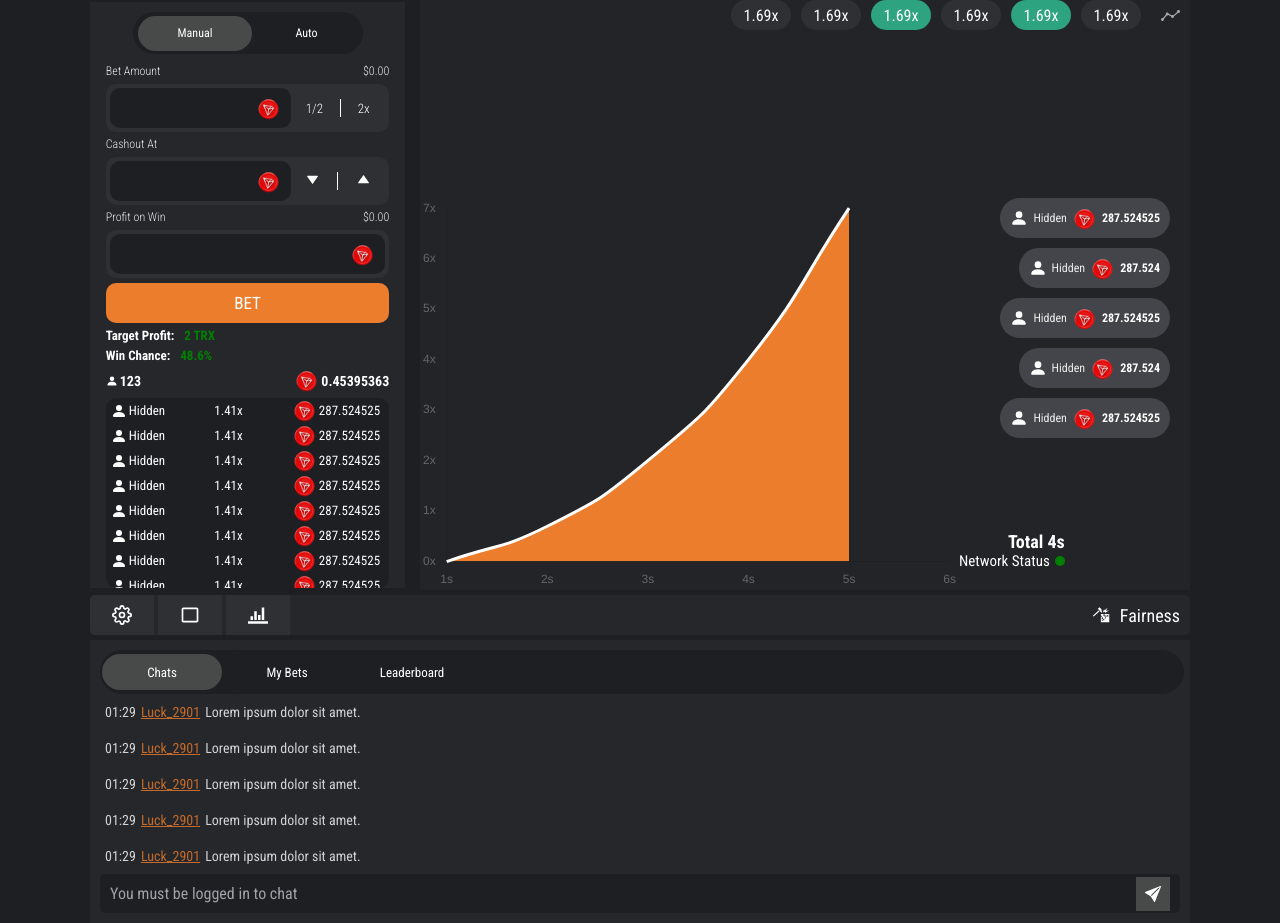
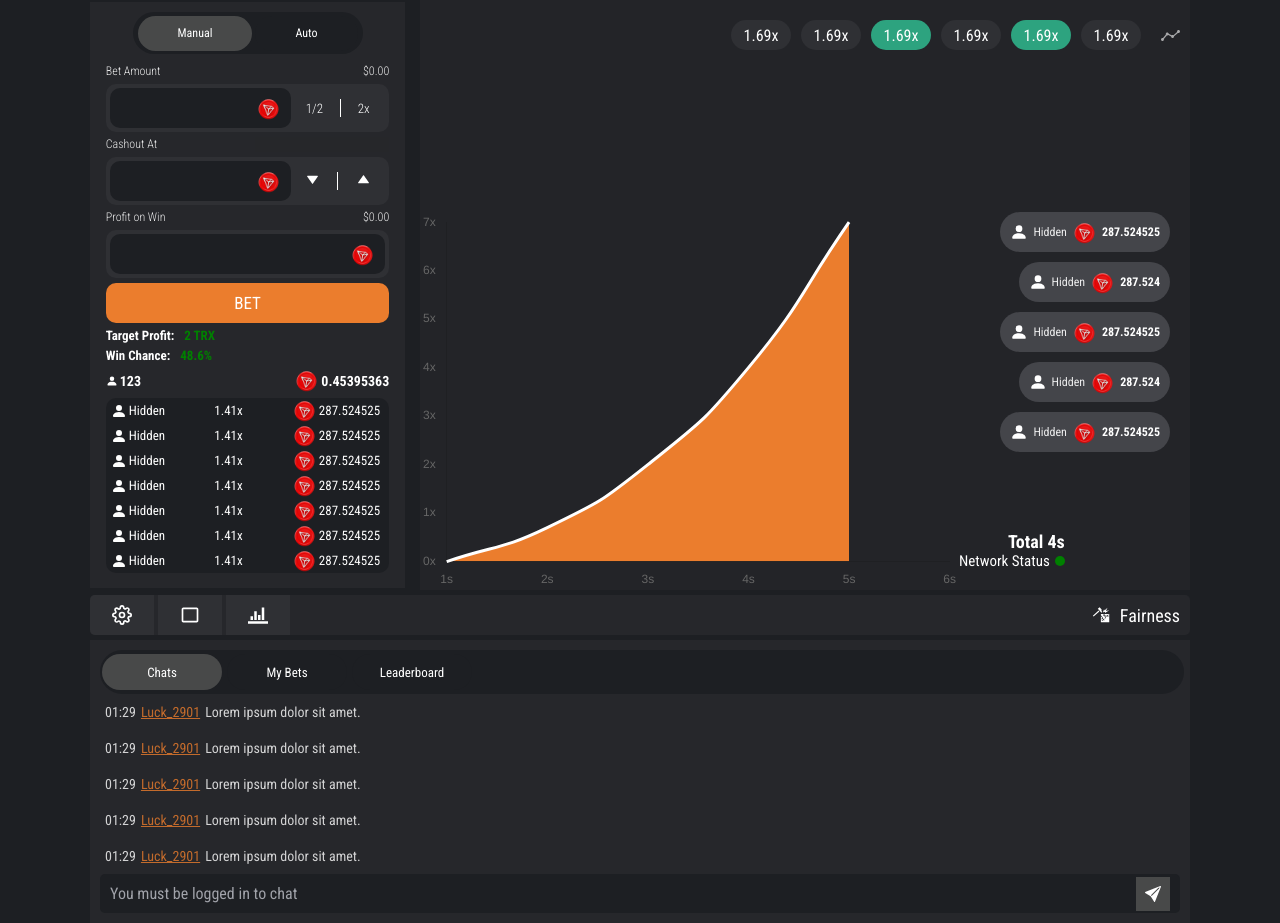
Before and after one commit to indic-mfaizk/demo, a React (Vite) app: page / in a window 1280 px wide. Built offline with nearby package versions, Linux system fonts and the light colour scheme.

Commit message:
minute pixel adjustment

```diff
--- a/src/App.css
+++ b/src/App.css
@@ -215,7 +215,8 @@
 }
 
 .tab-1-list-container {
-  height: 190px;
+  height: 175px;
+  margin-bottom: 15px;
   background: #1d1f23;
   width: 100%;
   border-radius: 10px;
@@ -263,6 +264,7 @@
   /* flex-grow: 1; */
   /* background-color: blue; */
   flex-direction: column;
+  /* padding: 10px 0px; */
 }
 
 .top-container-header-container {
@@ -274,6 +276,7 @@
   align-items: center;
   gap: 10px;
   cursor: pointer;
+  margin-top: 20px;
 }
 .top-container-header-chips {
   background-color: #2f3034;
@@ -296,7 +299,7 @@
   /* height: ; */
   /* height: 100%; */
   /* flex-grow: 1; */
-  height: 560px;
+  height: 540px;
   display: flex;
   justify-content: flex-end;
   align-items: flex-end;
```
